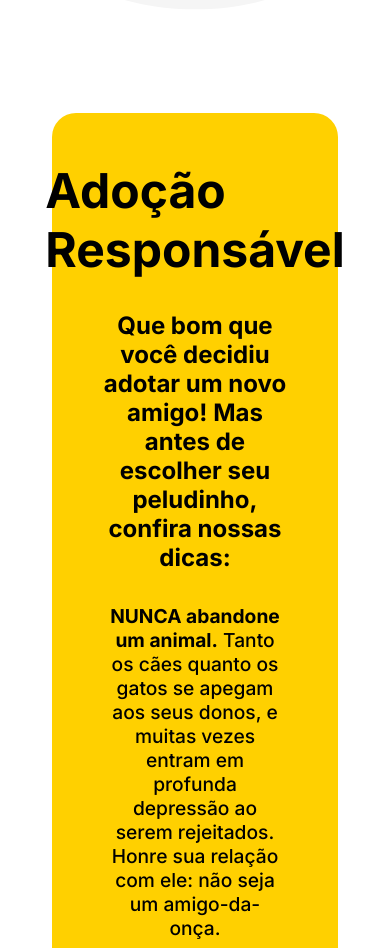
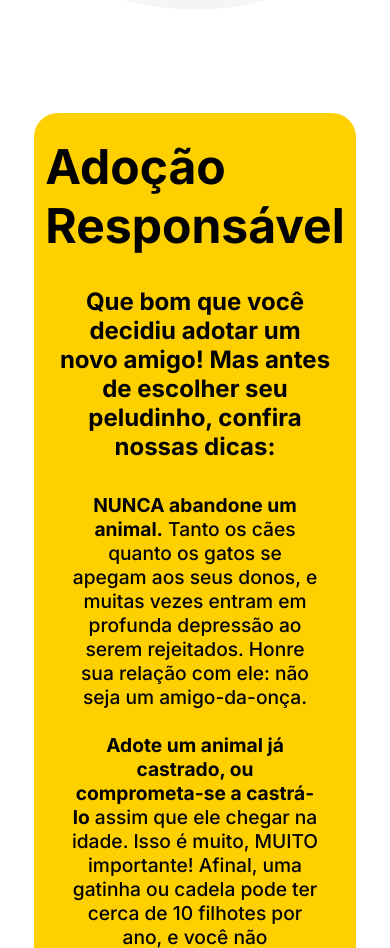
Before and after one commit to GabrielAlvesFS/Adote-Aqui, a plain HTML site: page index.html in a window 390 px wide. Shown: the part 687-1635 px from the top of the page. Drawn offline with Linux system fonts and the light colour scheme.

Commit message:
About mediaqueries

```diff
--- a/css/media.css
+++ b/css/media.css
@@ -30,4 +30,11 @@
     header nav .menu-container ul li a{
         font-size: 1.5rem;
     }
+
+    /* ----- MAIN ABOUT ----- */
+
+    main .about-container{
+        width: 90%;
+        padding: 1.5rem;
+    }
 }
```
